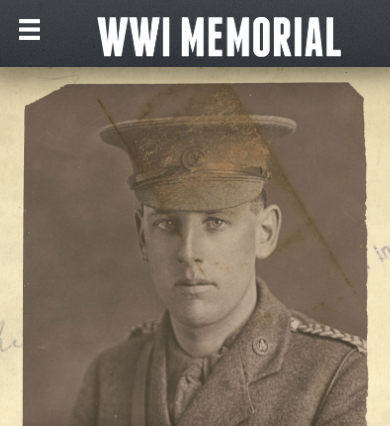
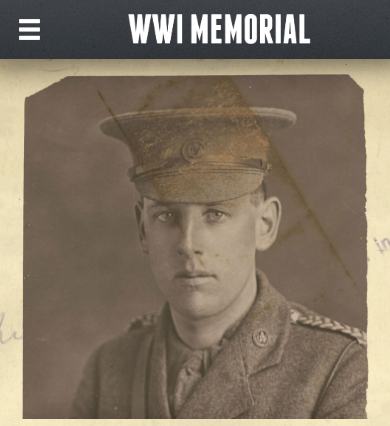
Before and after one commit to wbhs-oba/ww1, a PHP site: page / in a window 390 px wide. Shown: the top 426 px of the page. Run offline with PHP 8.4, Linux system fonts and the light colour scheme.

Commit message:
New logo responsive fixes

```diff
--- a/css/nav.css
+++ b/css/nav.css
@@ -57,4 +57,10 @@ nav .title img {
 		font-size: 25px;
 		margin-top: 17px;
 	}
+
+	nav .title img {
+		max-height: 30px;
+		top: -3px;
+		position: relative;
+	}
 }
```
